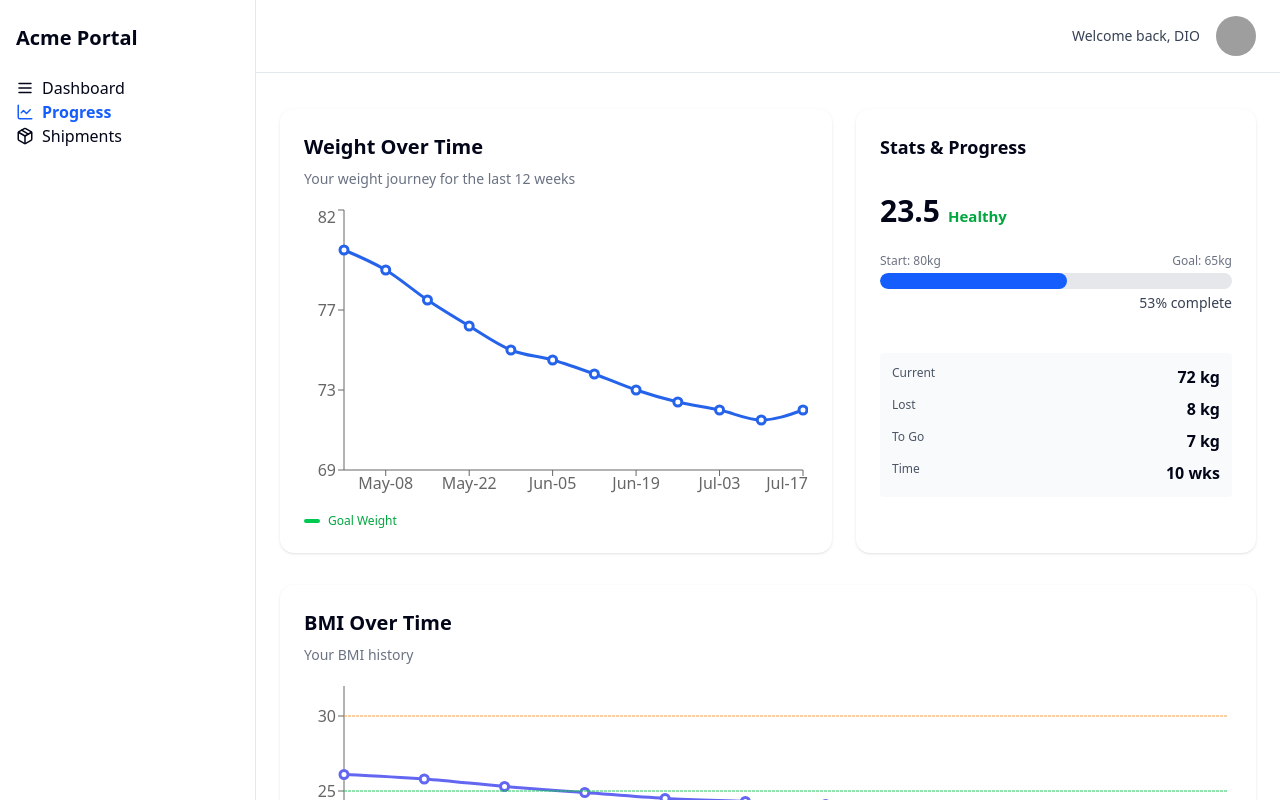
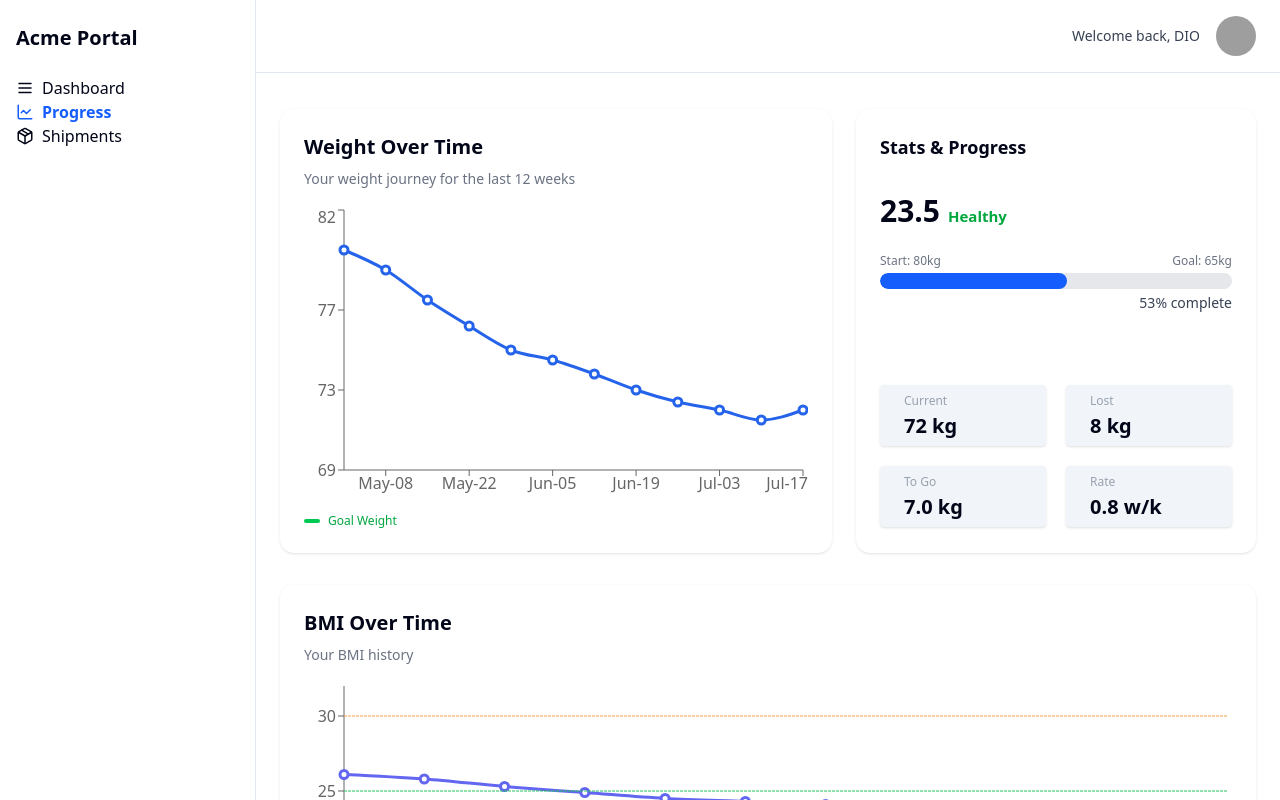
Before and after one commit to Sardar-Sadiq/Assessment-from-Phoenix-labs, a React (Vite) app: page /progress in a window 1280 px wide. Built offline with nearby package versions, Linux system fonts and the light colour scheme; grey boxes are pictures that could not be loaded.

Commit message:
progress comp completed

```diff
--- a/src/pages/Progress.jsx
+++ b/src/pages/Progress.jsx
@@ -98,26 +98,33 @@ export const Progress = ({ patientId }) => {
           {patient.progressSummary.percentToGoal}% complete
         </div>
       </div>
-      <div className="bg-gray-50 rounded p-3 flex flex-col gap-2 mt-2">
-        <div className="flex justify-between">
-          <span className="text-xs text-gray-600">Current</span>
-          <span className="font-bold">{patient.currentWeight} kg</span>
+     <div className="grid grid-cols-2 gap-5 w-full mt-10 ">
+  {/* 1 */}
+  <div className="bg-[#F1F5F9] rounded px-6 py-2 flex flex-col justify-between shadow min-w-[110px]">
+    <span className="text-xs text-gray-400 font-medium">Current</span>
+    <span className="text-xl font-bold leading-tight mt-1">{patient.currentWeight} kg</span>
   </div>
-        <div className="flex justify-between">
-          <span className="text-xs text-gray-600">Lost</span>
-          <span className="font-bold">{patient.progressSummary.weightLost} kg</span>
+  {/* 2 */}
+  <div className="bg-[#F1F5F9] rounded px-6 py-2 flex flex-col justify-between shadow min-w-[110px]">
+    <span className="text-xs text-gray-400 font-medium">Lost</span>
+    <span className="text-xl font-bold leading-tight mt-1">{patient.progressSummary.weightLost} kg</span>
   </div>
-        <div className="flex justify-between">
-          <span className="text-xs text-gray-600">To Go</span>
-          <span className="font-bold">
-            {patient.currentWeight - patient.goalWeight} kg
+  {/* 3 */}
+  <div className="bg-[#F1F5F9] rounded px-6 py-2 flex flex-col justify-between shadow min-w-[110px]">
+    <span className="text-xs text-gray-400 font-medium">To Go</span>
+    <span className="text-xl font-bold leading-tight mt-1">
+      {(patient.currentWeight - patient.goalWeight).toFixed(1)} kg
     </span>
   </div>
-        <div className="flex justify-between">
-          <span className="text-xs text-gray-600">Time</span>
-          <span className="font-bold">{patient.progressSummary.weeksOnProgram} wks</span>
+  {/* 4 */}
+  <div className="bg-[#F1F5F9] rounded px-6 py-2 flex flex-col justify-between shadow min-w-[110px]">
+    <span className="text-xs text-gray-400 font-medium">Rate</span>
+    <span className="text-xl font-bold leading-tight mt-1">
+      {(patient.progressSummary.weightLost / patient.progressSummary.weeksOnProgram).toFixed(1)} w/k
+    </span>
   </div>
 </div>
+
     </div>
   </div>
 
```
Lines whose indentation alone changed are shown as unchanged.
